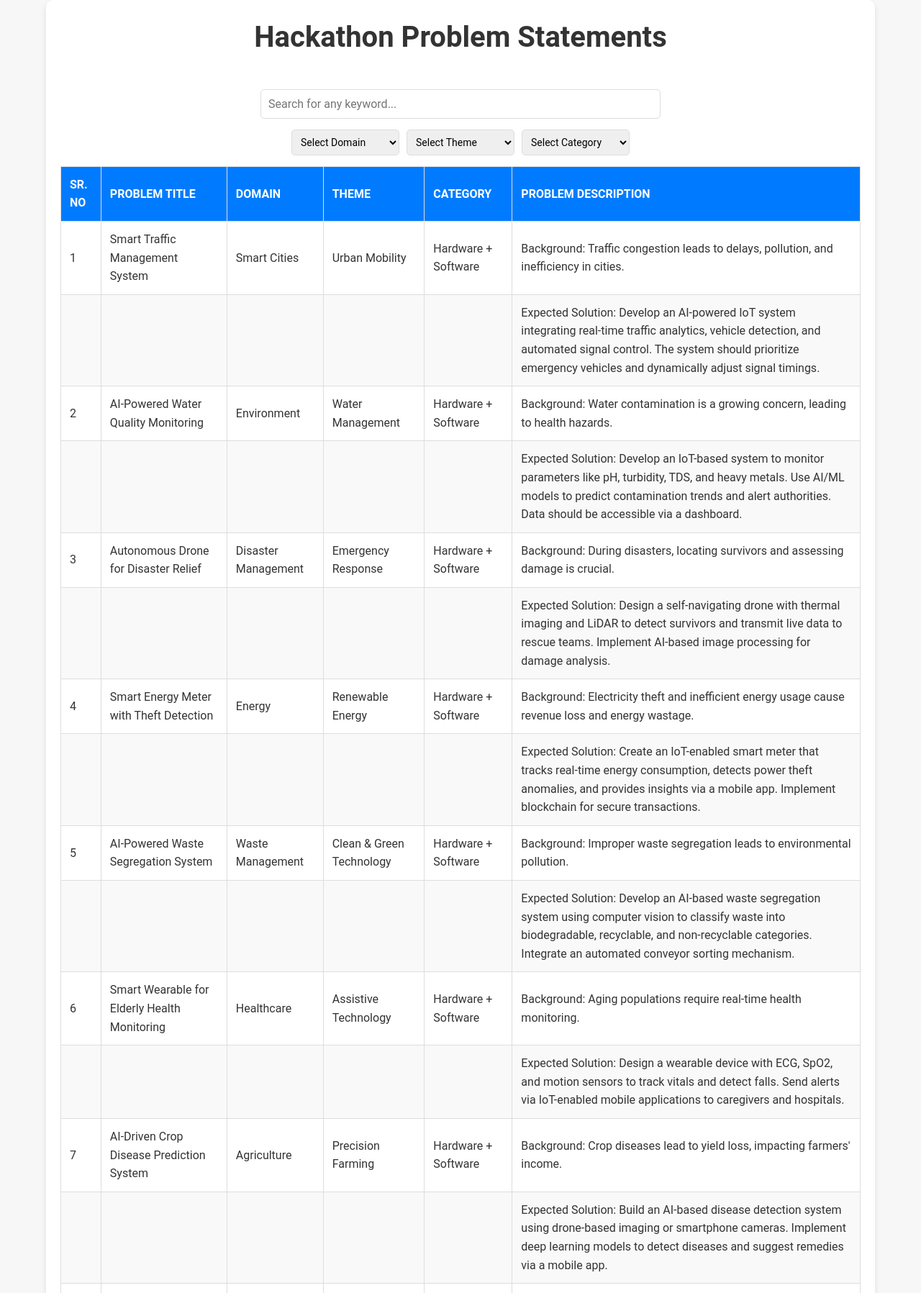
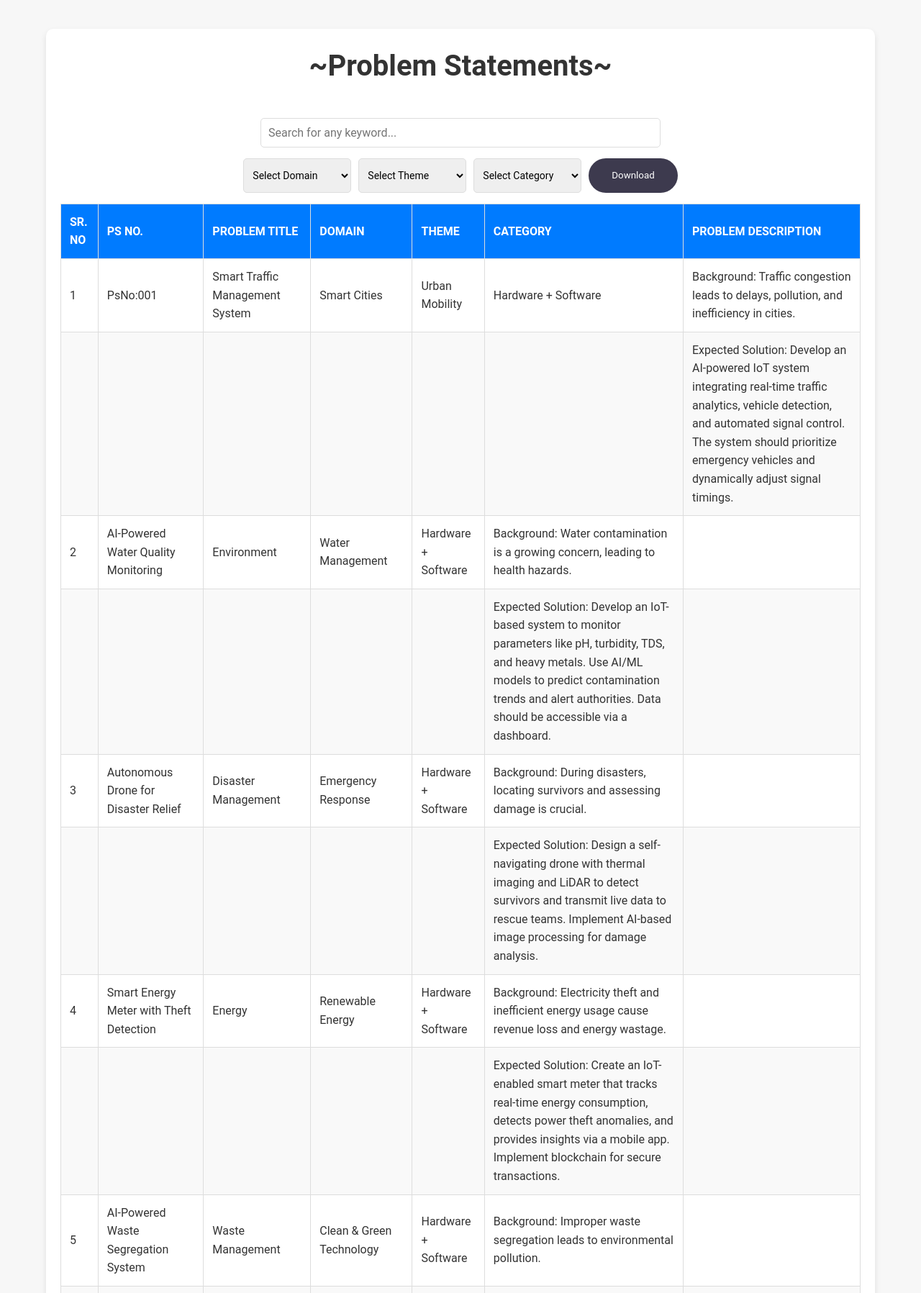
Before and after one commit to Kawin07/Hackathon-01, a Flask app: page /hackathon in a window 1280 px wide. Shown: the part 123-1920 px from the top of the page at 72% size. Run offline with Flask 3, Linux system fonts and the light colour scheme.

Commit message:
Add files via upload

```diff
--- a/app.py
+++ b/app.py
@@ -72,10 +72,6 @@
 
 @app.route('/hackathon')
 def hackathon():
-    # Get the page number from request arguments, default is 1
-    page = request.args.get('page', 1, type=int)
-    per_page = 20  # Number of problem statements per page
-
     # Read the JSON file
     try:
         with open('static/ps.json', 'r') as file:
@@ -85,20 +81,12 @@
         problems = []
         print(f'Error loading JSON: {e}')
 
-    total_problems = len(problems)
-    start = (page - 1) * per_page
-    end = start + per_page
-    paginated_problems = problems[start:end]
-
     # Pass domains, themes, and categories to the template
     return render_template(
         'hackathon.html',
-        problems=paginated_problems,
-        page=page,
-        total_problems=total_problems,
-        per_page=per_page,
-        domains=domains,  # Pass domains to the template
-        themes=themes,    # Pass themes to the template
+        problems=problems,  # Pass all problems at once
+        domains=domains,    # Pass domains to the template
+        themes=themes,      # Pass themes to the template
         categories=categories  # Pass categories to the template
     )
 
--- a/static/ps.json
+++ b/static/ps.json
@@ -3,14 +3,15 @@
 
  {
   "Category, and a detailed Description for 20 problem statements.": 1,
-  "Column2": "Smart Traffic Management System",
-  "Column3": "Smart Cities",
-  "Column4": "Urban Mobility",
-  "Column5": "Hardware + Software",
-  "Column6": "Background: Traffic congestion leads to delays, pollution, and inefficiency in cities."
+  "Column2": "PsNo:001",
+  "Column3": "Smart Traffic Management System",
+  "Column4": "Smart Cities",
+  "Column5": "Urban Mobility",
+  "Column6": "Hardware + Software",
+  "Column7": "Background: Traffic congestion leads to delays, pollution, and inefficiency in cities."
  },
  {
-  "Column6": "Expected Solution: Develop an AI-powered IoT system integrating real-time traffic analytics, vehicle detection, and automated signal control. The system should prioritize emergency vehicles and dynamically adjust signal timings."
+  "Column7": "Expected Solution: Develop an AI-powered IoT system integrating real-time traffic analytics, vehicle detection, and automated signal control. The system should prioritize emergency vehicles and dynamically adjust signal timings."
  },
  {
   "Category, and a detailed Description for 20 problem statements.": 2,
--- a/templates/contactus.html
+++ b/templates/contactus.html
@@ -563,7 +563,7 @@
                 </div>
             </div>
             <div class="footer-bottom">
-                <p>Designed and Developed by <a href="#">Thalapathy & Team</a></p>
+                <p>Designed and Developed by <a href="#">Kathir & Team</a></p>
                 <p>Follow us on</p>
                 <div class="card">
                     <a class="social-link1" href="#" title="GitHub">
--- a/templates/faqs.html
+++ b/templates/faqs.html
@@ -500,7 +500,7 @@
           </div>
       </div>
       <div class="footer-bottom">
-          <p>Designed and Developed by <a href="#">Thalapathy & Team</a></p>
+          <p>Designed and Developed by <a href="#">Kathir & Team</a></p>
           <p>Follow us on</p>
           <div class="card">
               <a class="social-link1" href="#" title="GitHub">
--- a/templates/guidelines.html
+++ b/templates/guidelines.html
@@ -698,7 +698,7 @@
                 </div>
             </div>
             <div class="footer-bottom">
-                <p>Designed and Developed by <a href="#">Thalapathy & Team</a></p>
+                <p>Designed and Developed by <a href="#">Kathir & Team</a></p>
                 <p>Follow us on</p>
                 <div class="card">
                     <a class="social-link1" href="#" title="GitHub">
--- a/templates/hackathon.html
+++ b/templates/hackathon.html
@@ -182,8 +182,13 @@
             }
         }
         /* Pagination */
+
+        .Statements{
+            margin-top: 40px;
+        }
+
         .pagination {
-            display: flex;
+            display: none;
             justify-content: center;
             align-items: center;
             margin: 20px 0;
@@ -211,6 +216,47 @@
             font-weight: bold;
             color: white;
         }
+
+        .button {
+    position: relative;
+    overflow: hidden;
+    height: 3rem;
+    padding: 0 2rem;
+    border-radius: 1.5rem;
+    background: #3d3a4e;
+    background-size: 400%;
+    color: #fff;
+    border: none;
+    cursor: pointer;
+  }
+
+  .button:hover::before {
+    transform: scaleX(1);
+  }
+
+  .button-content {
+    position: relative;
+    z-index: 1;
+  }
+
+  .button::before {
+    content: "";
+    position: absolute;
+    top: 0;
+    left: 0;
+    transform: scaleX(0);
+    transform-origin: 0 50%;
+    width: 100%;
+    height: inherit;
+    border-radius: inherit;
+    background: linear-gradient(
+      82.3deg,
+      rgba(150, 93, 233, 1) 10.8%,
+      rgba(99, 88, 238, 1) 94.3%
+    );
+    transition: all 0.475s;
+  }
+
 
         /* Responsive Styles */
         @media (max-width: 768px) {
@@ -340,7 +386,7 @@
             <ul class='nav-bar'>
                 <li class='logo' style="display: flex;">
                     <a href='#'>
-                        <img style="width: 80px; height: auto;" src="{{ url_for ('static', filename='logo1.png')}}" />
+                        <img style="width: 80px; height: auto;" src="{{ url_for('static', filename='logo1.png') }}" />
                     </a>
                     <div class="logo-text" style="display: flex; flex-direction: column;">
                         <span class="logo-text-1" style="font-size: 27px; letter-spacing: 5px; line-height: 30px;">PANIMALAR</span>
@@ -352,11 +398,11 @@
                 </li>
                 <input type='checkbox' id='check' />
                 <span class="menu">
-                    <li><a href="{{ url_for ('index')}}">Home</a></li>
-                    <li><a href="{{ url_for ('guidelines')}}">Guidelines</a></li>
-                    <li><a href="{{ url_for ('hackathon')}}">Statements</a></li>
-                    <li><a href="{{ url_for ('faqs')}}">FAQs</a></li>
-                    <li><a href="{{ url_for('contactus')}}">Contact</a></li>
+                    <li><a href="{{ url_for('index') }}">Home</a></li>
+                    <li><a href="{{ url_for('guidelines') }}">Guidelines</a></li>
+                    <li><a href="{{ url_for('hackathon') }}">Statements</a></li>
+                    <li><a href="{{ url_for('faqs') }}">FAQs</a></li>
+                    <li><a href="{{ url_for('contactus') }}">Contact</a></li>
                     <label for="check" class="close-menu"><i class="fas fa-times"></i></label>
                 </span>
                 <label for="check" class="open-menu"><i class="fas fa-bars"></i></label>
@@ -364,9 +410,9 @@
         </nav>
     </header>
 
-    <!-- Contact Section -->
-    <div class="container">
-        <h2>Hackathon Problem Statements</h2>
+    <!-- Problem Statements Section -->
+    <div class="container Statements">
+        <h2>~Problem Statements~</h2>
 
         <!-- Search Bar -->
         <div class="search-container">
@@ -395,14 +441,19 @@
                     <option value="{{ category }}">{{ category }}</option>
                 {% endfor %}
             </select>
+            <button class="button">
+                <span class="button-content">Download </span>
+              </button>
+
         </div>
+
+        <!-- Table Container -->
         <div class="table-container">
-
-
             <table id="problemTable">
                 <thead>
                     <tr>
                         <th>Sr. No</th>
+                        <th>Ps No.</th>
                         <th>Problem Title</th>
                         <th>Domain</th>
                         <th>Theme</th>
@@ -419,55 +470,13 @@
                         <td>{{ problem['Column4'] }}</td>
                         <td>{{ problem['Column5'] }}</td>
                         <td>{{ problem['Column6'] }}</td>
+                        <td>{{ problem['Column7'] }}</td>
                     </tr>
                     {% endfor %}
                 </tbody>
             </table>
         </div>
-        <!-- Pagination -->
-        <div class="pagination">
-            {% if page > 1 %}
-                <a href="{{ url_for('hackathon', page=page-1) }}">⮜</a>
-            {% else %}
-                <a class="disabled">⮜</a>
-            {% endif %}
-
-            {% set total_pages = (total_problems // per_page) + (1 if total_problems % per_page > 0 else 0) %}
-
-            {% set start_page = page - 2 if page - 2 > 1 else 1 %}
-            {% set end_page = page + 2 if page + 2 < total_pages else total_pages %}
-
-            {% if start_page > 1 %}
-                <a href="{{ url_for('hackathon', page=1) }}">1</a>
-                {% if start_page > 2 %} <span>...</span> {% endif %}
-            {% endif %}
-
-            {% for i in range(start_page, end_page + 1) %}
-                {% if i == page %}
-                    <a class="active">{{ i }}</a>
-                {% else %}
-                    <a href="{{ url_for('hackathon', page=i) }}">{{ i }}</a>
-                {% endif %}
-            {% endfor %}
-
-            {% if end_page < total_pages %}
-                {% if end_page < total_pages - 1 %} <span>...</span> {% endif %}
-                <a href="{{ url_for('hackathon', page=total_pages) }}">{{ total_pages }}</a>
-            {% endif %}
-
-            {% if page < total_pages %}
-                <a href="{{ url_for('hackathon', page=page+1) }}">⮞</a>
-            {% else %}
-                <a class="disabled">⮞</a>
-            {% endif %}
     </div>
-    </div>
-    <style>
-        .coordinator:hover {
-            transform: translateY(-10px);
-            box-shadow: 0 8px 15px rgba(0, 0, 0, 0.2);
-        }
-    </style>
 
     <!-- Footer -->
     <footer>
@@ -489,7 +498,7 @@
                 </div>
             </div>
             <div class="footer-bottom">
-                <p>Designed and Developed by <a href="#">Thalapathy & Team</a></p>
+                <p>Designed and Developed by <a href="#">Kathir & Team</a></p>
                 <p>Follow us on</p>
                 <div class="card">
                     <a class="social-link1" href="#" title="GitHub">
@@ -509,12 +518,6 @@
         </div>
     </footer>
 
-    <script>
-        function toggleMenu() {
-            const navLinks = document.querySelector('.nav-links');
-            navLinks.classList.toggle('active');
-        }
-    </script>
     <script>
         function filterTable() {
             let searchQuery = document.getElementById("searchBar").value.toLowerCase();
@@ -543,6 +546,32 @@
                 }
             }
         }
+
+        document.addEventListener("DOMContentLoaded", function () {
+    const downloadButton = document.querySelector(".button");
+    const buttonContent = document.querySelector(".button-content");
+
+    downloadButton.addEventListener("click", function () {
+      buttonContent.textContent = "Downloading...";
+
+      // Corrected file path: The file must be inside /static for access
+      const fileUrl = "static/Statements.xlsx";
+      const link = document.createElement("a");
+      link.href = fileUrl;
+      link.download = "Statements.xlsx";
+      document.body.appendChild(link);
+      link.click();
+      document.body.removeChild(link);
+
+      buttonContent.textContent = "Download Complete";
+
+      // Reset back to "Download" after 5 seconds
+      setTimeout(() => {
+        buttonContent.textContent = "Download";
+      }, 2500);
+    });
+  });
+
     </script>
 </body>
 </html>
--- a/templates/index.html
+++ b/templates/index.html
@@ -287,7 +287,7 @@
                 </div>
             </div>
             <div class="footer-bottom">
-                <p>Designed and Developed by <a href="#">Thalapathy & Team</a></p>
+                <p>Designed and Developed by <a href="#">Kathir & Team</a></p>
                 <p>Follow us on</p>
                 <div class="card">
                     <a class="social-link1" href="#" title="GitHub">
```
Also changed, not shown: 1 other file. Lines whose indentation alone changed are shown as unchanged.
